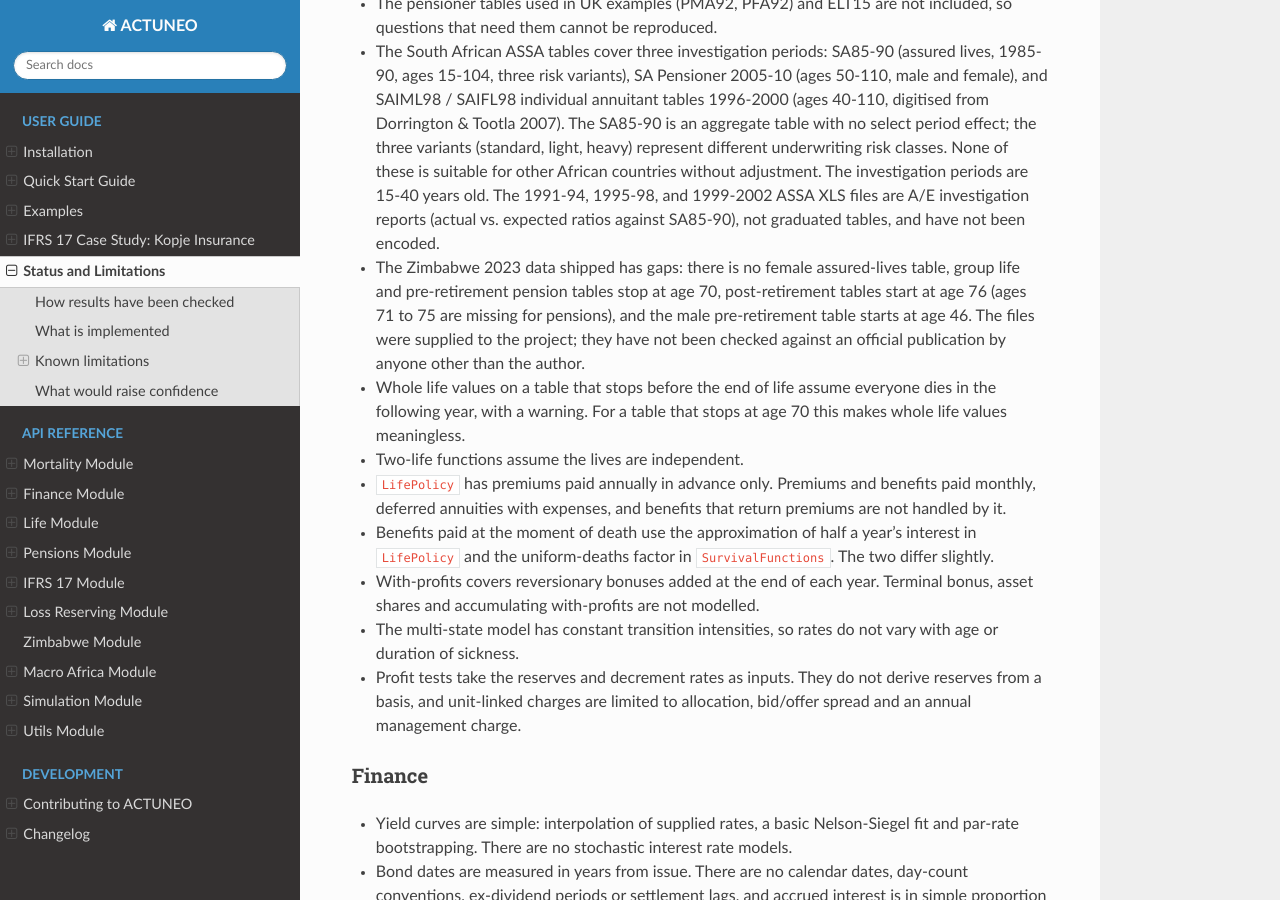
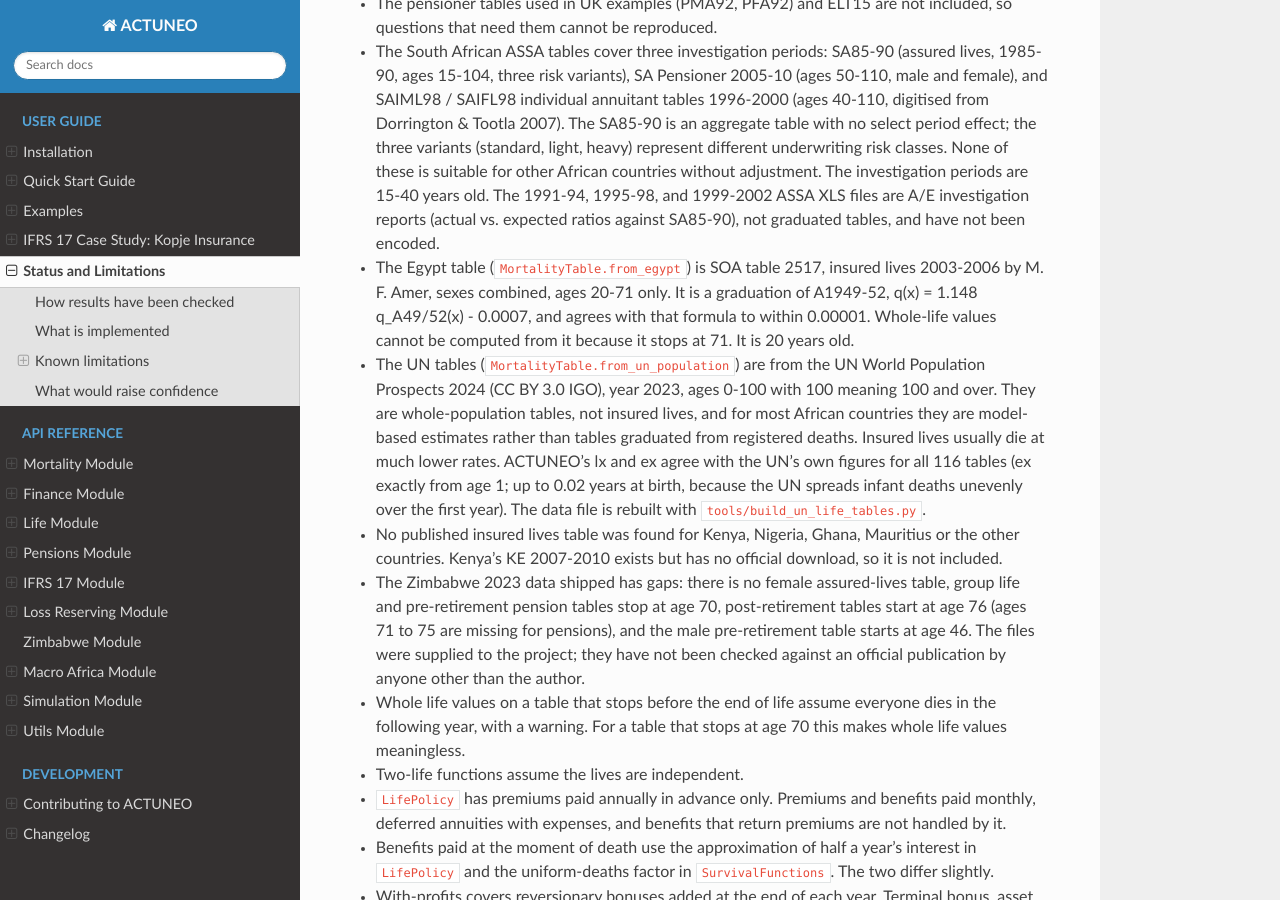
Before and after one commit to ShannonT20/ACTUNEO, a Sphinx documentation site: the page built from docs/status.rst, in a window 1280 px wide and 900 px high, scrolled down 1874 px. Built offline with Sphinx 7.4.7 and the Read the Docs theme 3.1.0, drawn with Linux system fonts in a browser that asks for light colours; some of the changed text lies outside the part shown.

Commit message:
Docs: Egypt and UN African tables in the status page, changelog and README

```diff
--- a/docs/status.rst
+++ b/docs/status.rst
@@ -51,7 +51,9 @@ What is implemented
        expectancy, select mortality, ten Zimbabwe 2023 tables, AM92,
        and seven South African ASSA tables (SA85-90 in three variants,
        SA Pensioner 2005-10 male and female, SAIML98 and SAIFL98
-       annuitant standard tables)
+       annuitant standard tables), the Egypt insured lives table
+       2003-2006, and UN population life tables for 58 African
+       countries (2023, male and female)
      - Hand calculation. The Zimbabwe tables agree with the columns in
        their source files. AM92 agrees with its graduation formula and
        reproduces published annuity and assurance values. The SA tables
@@ -182,6 +184,24 @@ Mortality and life
   are 15-40 years old. The 1991-94, 1995-98, and 1999-2002 ASSA XLS
   files are A/E investigation reports (actual vs. expected ratios against
   SA85-90), not graduated tables, and have not been encoded.
+* The Egypt table (``MortalityTable.from_egypt``) is SOA table 2517,
+  insured lives 2003-2006 by M. F. Amer, sexes combined, ages 20-71 only.
+  It is a graduation of A1949-52, q(x) = 1.148 q_A49/52(x) - 0.0007, and agrees
+  with that formula to within 0.00001. Whole-life values cannot be
+  computed from it because it stops at 71. It is 20 years old.
+* The UN tables (``MortalityTable.from_un_population``) are from the UN
+  World Population Prospects 2024 (CC BY 3.0 IGO), year 2023, ages 0-100
+  with 100 meaning 100 and over. They are whole-population tables, not
+  insured lives, and for most African countries they are model-based
+  estimates rather than tables graduated from registered deaths. Insured
+  lives usually die at much lower rates. ACTUNEO's lx and ex agree with
+  the UN's own figures for all 116 tables (ex exactly from age 1; up to
+  0.02 years at birth, because the UN spreads infant deaths unevenly over
+  the first year). The data file is rebuilt with
+  ``tools/build_un_life_tables.py``.
+* No published insured lives table was found for Kenya, Nigeria, Ghana,
+  Mauritius or the other countries. Kenya's KE 2007-2010 exists but has no
+  official download, so it is not included.
 * The Zimbabwe 2023 data shipped has gaps: there is no female assured-lives
   table, group life and pre-retirement pension tables stop at age 70,
   post-retirement tables start at age 76 (ages 71 to 75 are missing for
```
Also changed, not shown: README.md (+1 -1 lines), docs/changelog.rst (+13 -0 lines).
